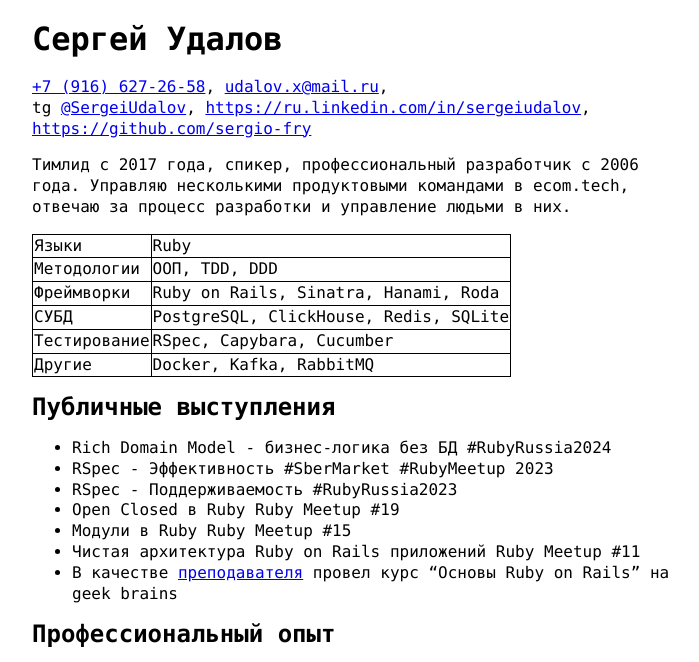
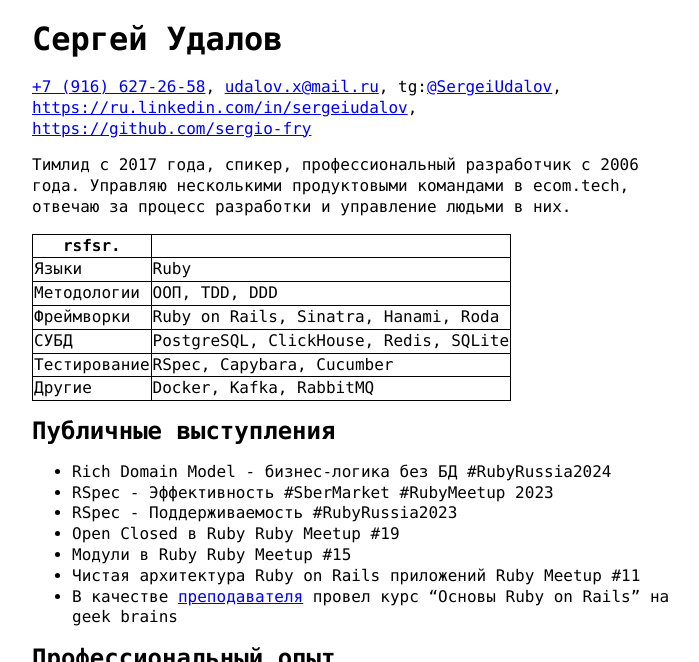
Before and after one commit to sergio-fry/blog, a Jekyll site: the page built from cv.md, in a window 1280 px wide and 900 px high, cut to the strip 238-900 px from the top of the window. Shown: the whole strip, without its empty margins (288-987 px from the left). Built offline with Jekyll 4.4.1, drawn with Linux system fonts in a browser that asks for light colours.

Commit message:
vault backup: 2024-11-19 12:41:12
Affected files:
cv.md

```diff
--- a/cv.md
+++ b/cv.md
@@ -10,18 +10,19 @@ disable_comments: true
 
 [+7 (916) 627-26-58](tel:+79166272658),
 [udalov.x@mail.ru](mailto:udalov.x@mail.ru),
-<br />tg [@SergeiUdalov](https://t.me/SergeiUdalov),
+tg:[@SergeiUdalov](https://t.me/SergeiUdalov),
 [https://ru.linkedin.com/in/sergeiudalov](https://ru.linkedin.com/in/sergeiudalov), [https://github.com/sergio-fry](https://github.com/sergio-fry)
 
 Тимлид с 2017 года, спикер, профессиональный разработчик с 2006 года. Управляю несколькими продуктовыми командами в ecom.tech, отвечаю за процесс разработки и управление людьми в них.
 
-
-| Языки          | Ruby                                      |
-| Методологии    | ООП, TDD, DDD                             |
-| Фреймворки     | Ruby on Rails, Sinatra, Hanami, Roda      |
-| СУБД           | PostgreSQL, ClickHouse, Redis, SQLite     |
-| Тестирование   | RSpec, Capybara, Cucumber                 |
-| Другие         | Docker, Kafka, RabbitMQ                   |
+| rsfsr.       |                                       |
+| ------------ | ------------------------------------- |
+| Языки        | Ruby                                  |
+| Методологии  | ООП, TDD, DDD                         |
+| Фреймворки   | Ruby on Rails, Sinatra, Hanami, Roda  |
+| СУБД         | PostgreSQL, ClickHouse, Redis, SQLite |
+| Тестирование | RSpec, Capybara, Cucumber             |
+| Другие       | Docker, Kafka, RabbitMQ               |
 
 ## Публичные выступления
 
```
